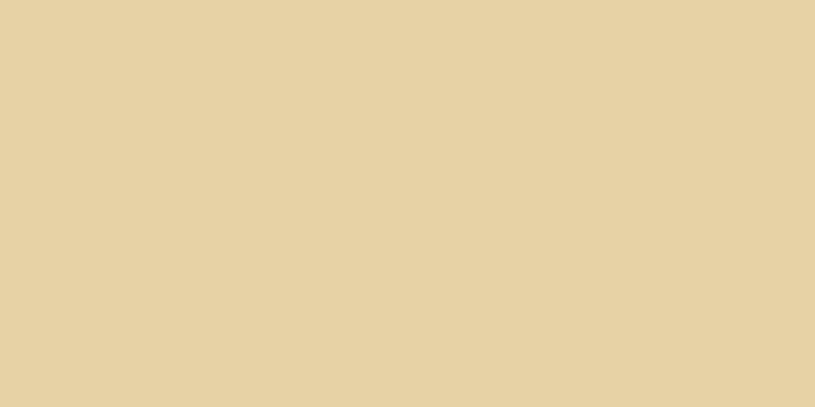
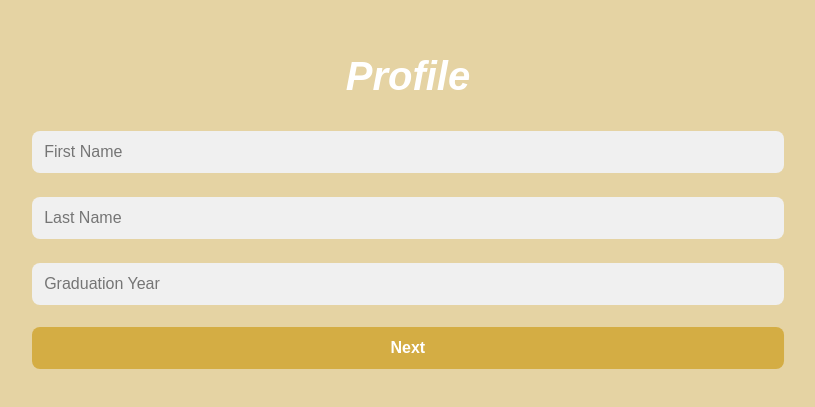
Before and after one commit to MatGalej/BoilerMate, a React (Create React App) app in the folder boiler-mate/: page /questionnaire in a window 1280 px wide. Before the commit this address had no page. Shown: the part 189-596 px from the top of the page, without its empty margins (232-1047 px from the left). Built offline with nearby package versions, Linux system fonts and the light colour scheme.

Commit message:
i did stuff wit questinos

```diff
--- a/boiler-mate/src/App.js
+++ b/boiler-mate/src/App.js
@@ -1,9 +1,15 @@
-import { BrowserRouter as Router, Routes, Route, Navigate } from "react-router-dom";
+import {
+  BrowserRouter as Router,
+  Routes,
+  Route,
+  Navigate,
+} from "react-router-dom";
 import Login from "./pages/Login";
 import SignUp from "./pages/SignUp";
 import Welcome from "./pages/welcome";
 import RoommateRequestGuide from "./pages/RoommateRequestGuide";
 import Home from "./pages/Home";
+import Questionnaire from "./pages/Questionnaire";
 
 function App() {
   return (
@@ -14,7 +20,7 @@ function App() {
         <Route path="/signup" element={<SignUp />} />
         <Route path="/home" element={<Home />} />
         <Route path="/roommate-request" element={<RoommateRequestGuide />} />
-
+        <Route path="/questionnaire" element={<Questionnaire />} />
       </Routes>
     </Router>
   );
--- a/boiler-mate/src/pages/Questionnaire.js
+++ b/boiler-mate/src/pages/Questionnaire.js
@@ -1,6 +1,7 @@
 import React, { useState } from "react";
-import { firestore } from "../firebase";
+import { firestore, auth, storage } from "../firebaseConfig"; // ✅ Ensure correct file name
 import { doc, setDoc } from "firebase/firestore";
+import ProfilePictureUpload from "../services/profilePictureUpload";
 
 const Questionnaire = ({ userID }) => {
   const [step, setStep] = useState(1);
```
